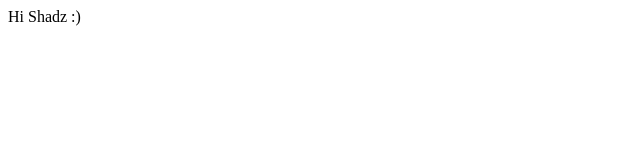
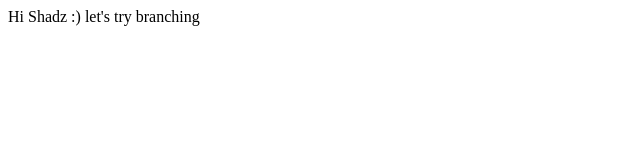
Before and after one commit to Shadzi/lecture1, a plain HTML site: page index.html in a window 1280 px wide. Shown: the whole page, without its empty margins (0-640 px from the left). Drawn offline with Linux system fonts and the light colour scheme.

Commit message:
modified index.html again

```diff
--- a/index.html
+++ b/index.html
@@ -4,6 +4,6 @@
         <title>Test</title>
     </head>
     <body>
-        Hi Shadz :)
+        Hi Shadz :) let's try branching
     </body>
 </html>
```
